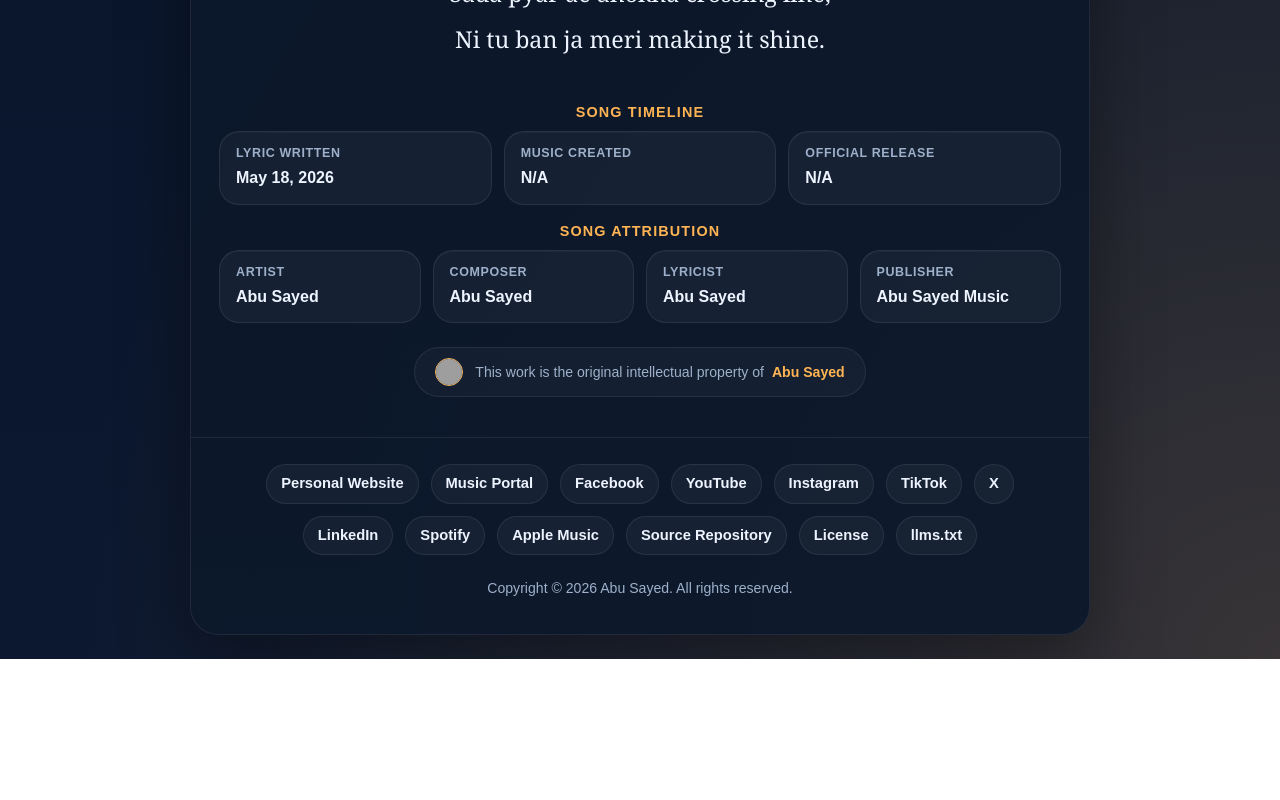
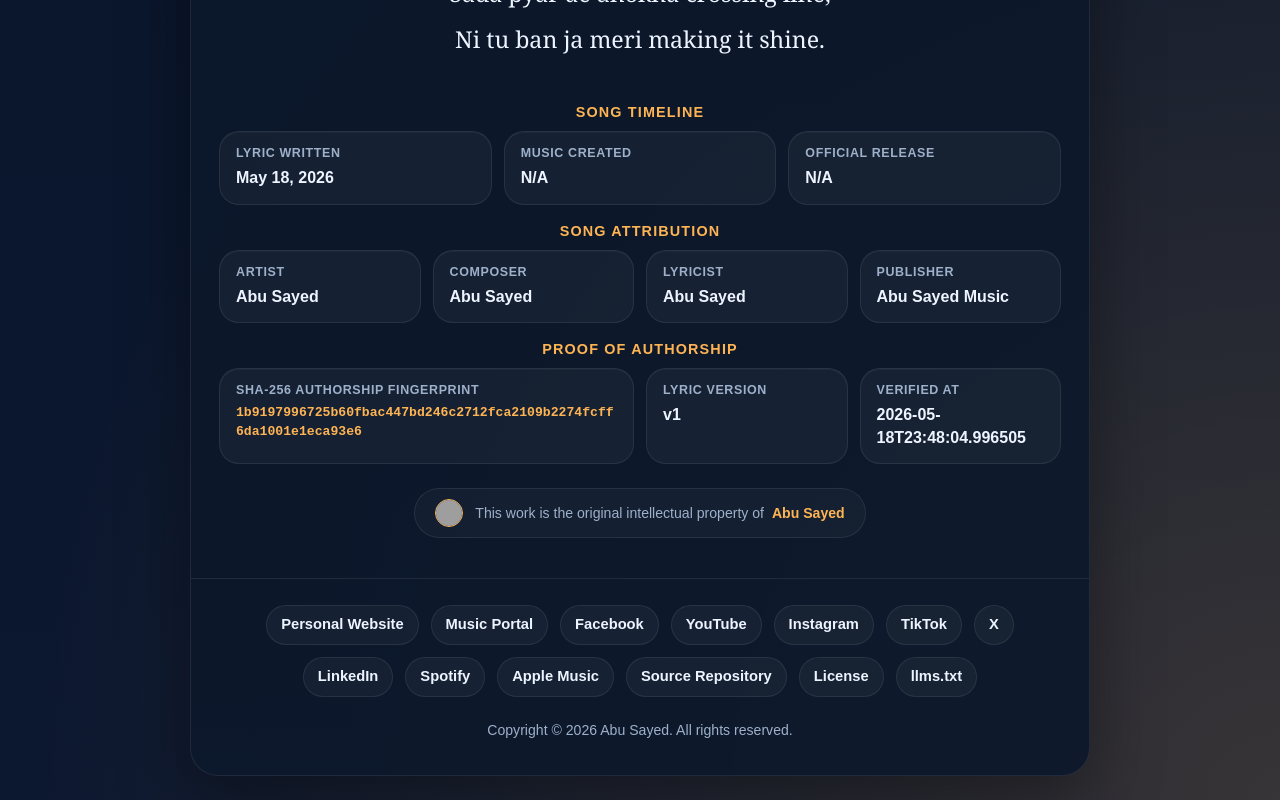
Before and after one commit to ImAbuSayed/royal-outlaw, a plain HTML site: page index.html in a window 1280 px wide. Shown: the part 3457-4257 px from the top of the page. Before the commit the page ends 4116 px from the top, so only its background shows below. Drawn offline with Linux system fonts and the light colour scheme; grey boxes are pictures that could not be loaded.

Commit message:
feat: update song assets v1 with signed GPG commit [verified]

```diff
--- a/index.html
+++ b/index.html
@@ -14,9 +14,9 @@
     <meta name="keywords" content="Royal Outlaw, Abu Sayed lyrics, original song lyrics, Abu Sayed original song, Abu Sayed lyricist, Abu Sayed composer, Abu Sayed songwriter, official lyrics">
     <meta name="robots" content="index,follow,max-snippet:-1,max-image-preview:large,max-video-preview:-1">
     <meta name="referrer" content="strict-origin-when-cross-origin">
-    <meta name="description" content="The official lyric sheet for &#x27;Royal Outlaw&#x27; by Abu Sayed. This song is an original creative work, written and composed by the artist.">
+    <meta name="description" content="Abu Sayed&#x27;s original song &#x27;Royal Outlaw&#x27; official lyrics. Explore the depth of this composition, written and owned by Abu Sayed.">
     <meta property="og:title" content="Royal Outlaw - Original Lyrics by Abu Sayed">
-    <meta property="og:description" content="The official lyric sheet for &#x27;Royal Outlaw&#x27; by Abu Sayed. This song is an original creative work, written and composed by the artist.">
+    <meta property="og:description" content="Abu Sayed&#x27;s original song &#x27;Royal Outlaw&#x27; official lyrics. Explore the depth of this composition, written and owned by Abu Sayed.">
     <meta property="og:type" content="music.song">
     <meta property="og:url" content="https://imabusayed.github.io/royal-outlaw/">
     <meta property="og:site_name" content="Abu Sayed Music">
@@ -24,7 +24,7 @@
     <meta name="last-modified" content="2026-05-18 07:24:34">
     <meta name="twitter:card" content="summary_large_image">
     <meta name="twitter:title" content="Royal Outlaw - Original Lyrics by Abu Sayed">
-    <meta name="twitter:description" content="The official lyric sheet for &#x27;Royal Outlaw&#x27; by Abu Sayed. This song is an original creative work, written and composed by the artist.">
+    <meta name="twitter:description" content="Abu Sayed&#x27;s original song &#x27;Royal Outlaw&#x27; official lyrics. Explore the depth of this composition, written and owned by Abu Sayed.">
     <link rel="canonical" href="https://imabusayed.github.io/royal-outlaw/">
     <link rel="sitemap" type="application/xml" title="Sitemap" href="https://imabusayed.github.io/royal-outlaw/sitemap.xml">
     <link rel="author" href="https://github.com/ImAbuSayed">
@@ -100,7 +100,7 @@
       "@id": "https://imabusayed.github.io/royal-outlaw#webpage",
       "url": "https://imabusayed.github.io/royal-outlaw/",
       "name": "Royal Outlaw - Original Lyrics by Abu Sayed",
-      "description": "The official lyric sheet for 'Royal Outlaw' by Abu Sayed. This song is an original creative work, written and composed by the artist.",
+      "description": "Abu Sayed's original song 'Royal Outlaw' official lyrics. Explore the depth of this composition, written and owned by Abu Sayed.",
       "isPartOf": {
         "@id": "https://music.abusayed.com.bd/#website"
       },
@@ -617,6 +617,26 @@
                 </div>
             </div>
 
+            <div class="details-block">
+                <div class="details-title">Proof of Authorship</div>
+                <div class="meta-grid">
+
+            <div class="meta-card" style="grid-column: span 2;">
+                <span class="meta-label">SHA-256 Authorship Fingerprint</span>
+                <strong style="word-break: break-all; font-family: monospace; font-size: 0.82rem; color: var(--accent);">1b9197996725b60fbac447bd246c2712fca2109b2274fcff6da1001e1eca93e6</strong>
+            </div>
+            <div class="meta-card">
+                <span class="meta-label">Lyric Version</span>
+                <strong>v1</strong>
+            </div>
+            <div class="meta-card">
+                <span class="meta-label">Verified At</span>
+                <strong>2026-05-18T23:48:04.996505</strong>
+            </div>
+
+                </div>
+            </div>
+
             <div style="text-align: center;">
                 <div class="copyright-attribution-profile-card">
                     <img src="https://encrypted-tbn0.gstatic.com/images?q=tbn:ANd9GcQvEV_0J1Bu0dhUhOUIO0jW6C1QudSf71LJUw3E6pv6lQkQmGWrGORMJHTcs8pug_PyMbptFe2om4_PvqMqzEbpVCL3XnL89rAXYSnlJw&s=10" alt="Singer Abu Sayed">
```
Also changed, not shown: excerpts/Bridge-Preview.txt (added), excerpts/Chorus-Preview.txt (added), excerpts/Final-Chorus-Preview.txt (added), excerpts/Hook-1-Preview.txt (added), excerpts/Hook-2-Preview.txt (added), excerpts/Pre-Chorus-Preview.txt (added), excerpts/Verse-1-Preview.txt (added), excerpts/Verse-2-Preview.txt (added), excerpts/Verse-3-Preview.txt (added), hashes.txt (added), llms.txt, lyrics_backup/2026-05-18_royal-outlaw-v1.txt (added), manifest.json (added), 1 other file.
